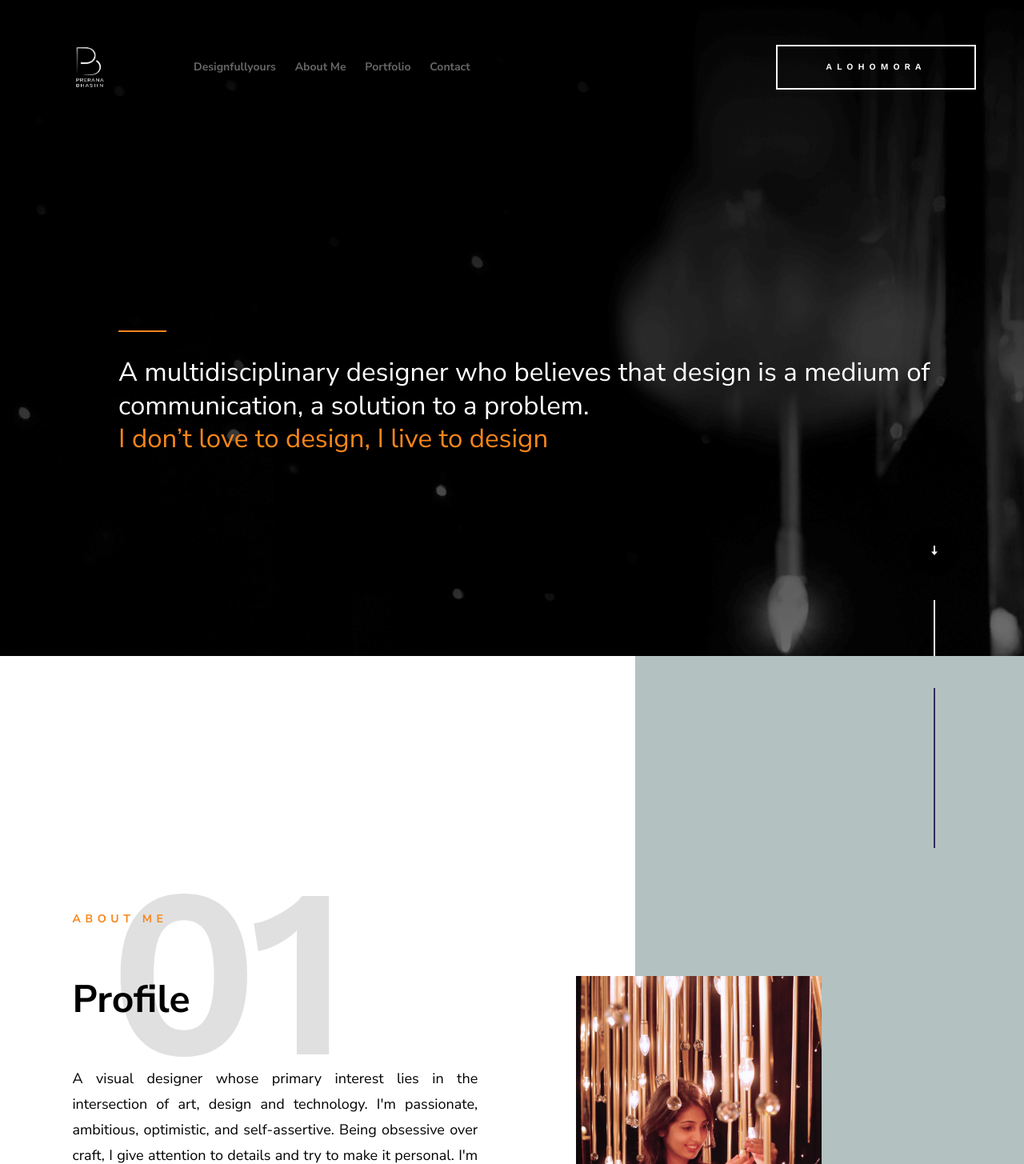
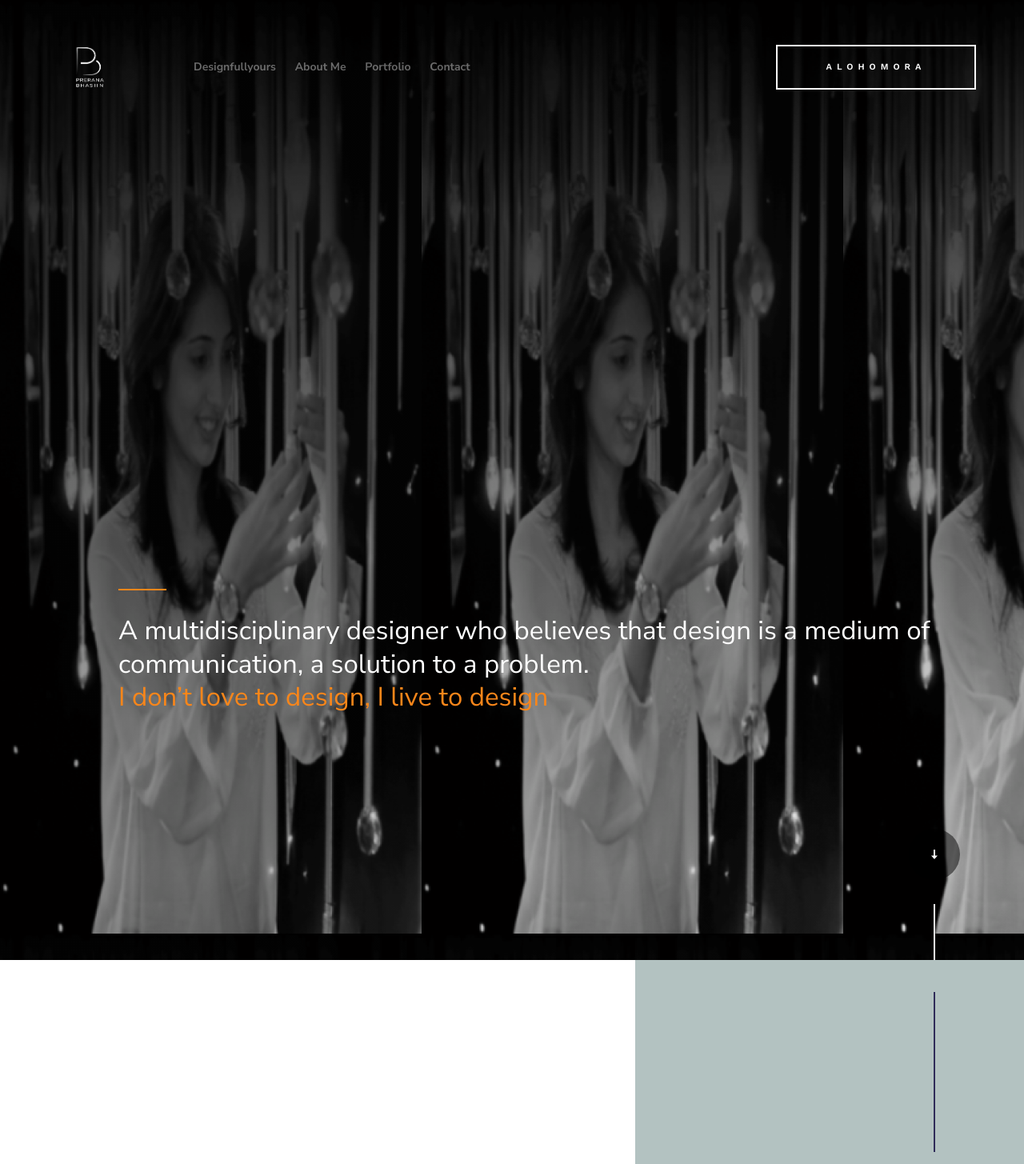
Before and after one commit to ImCalm9/DesignFullyYours, a PHP site: page /index.php in a window 1280 px wide. Shown: the top 1455 px of the page at 80% size. Run offline with PHP 8.4, Linux system fonts and the light colour scheme.

Commit message:
revverted

```diff
--- a/css/main.css
+++ b/css/main.css
@@ -2085,25 +2085,19 @@ input::-moz-focus-inner {
   top: .55em;
 }
 
-@media screen and (max-width: 480px) {
+@media screen and (min-device-width: 480px) {
   section[data-image-src="images/hero-bg-3000.png"]{
     background-image: url('/images/hero-bg-768.png');
     height: 150vh;
   }
 }
 
-@media screen and (max-width: 768px) {
+@media screen and (min-device-width: 768px) {
    section[data-image-src="images/hero-bg-3000.png"]{
       background-image: url('/images/hero-bg-768.png');
       height: 150vh;
   }
 }
-@media screen and (min-width: 1025px) {
-  section[data-image-src="images/hero-bg-3000.png"]{
-    background-image: url('/images/hero-bg-3000.png');
-  }
-}
-
 /* -------------------------------------------------------------------
  * ## hero social
  * ------------------------------------------------------------------- */
```
